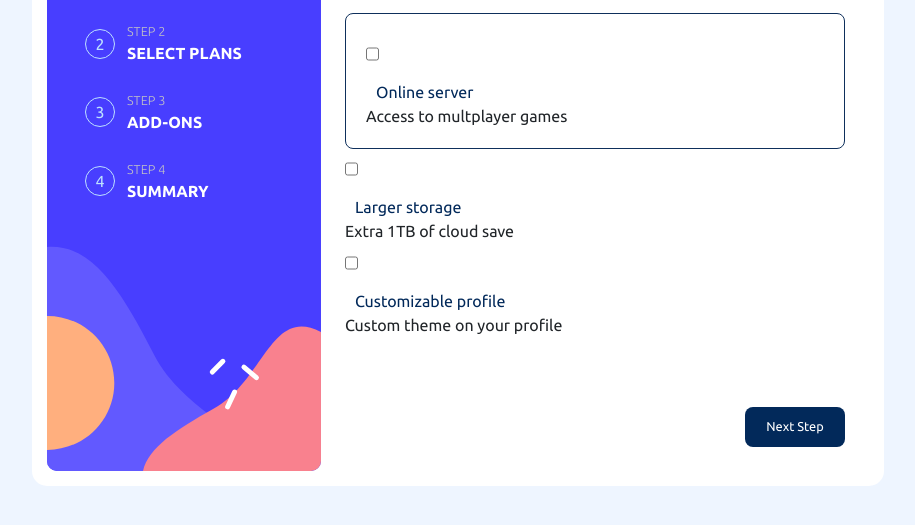
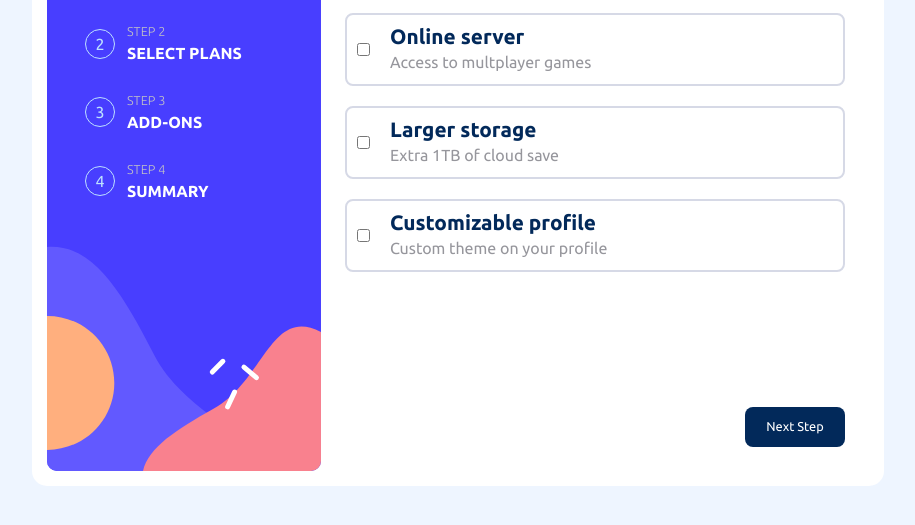
Before and after one commit to daviChechetto/Forms, a website: page index.html in a window 1280 px wide. Shown: the part 213-738 px from the top of the page, without its empty margins (182-1097 px from the left). Drawn offline with nearby package versions, Linux system fonts and the light colour scheme.

Commit message:
Feito o estilo de Botões de check box no aba Add

```diff
--- a/index.html
+++ b/index.html
@@ -82,16 +82,16 @@
 
             <div class="input mb-3">
               <label>Name</label>
-              <input type="text" placeholder="e.g. Stephen King"required>
+              <input type="text" placeholder="e.g. Stephen King" required>
             </div>
             <div class="input mb-3">
               <label>Email Address</label>
-              <input type="email" placeholder="e.g. stephenking@gmail.com"required>
+              <input type="email" placeholder="e.g. stephenking@gmail.com" required>
             </div>
             <div class="input mb-3">
               <label>Phone Number</label>
               <input type="tel" id="phone" name="phone" placeholder="e.g. +1 (23) 4 5678-9000"
-                pattern="\'+'\d{1,2} \(\d{1,2}\) \d{5} \d{4}" title="Não é um número telefonico"required>
+                pattern="\'+'\d{1,2} \(\d{1,2}\) \d{5} \d{4}" title="Não é um número telefonico" required>
             </div>
 
           </div>
@@ -162,27 +162,35 @@
               <p>Please provide your name, and phone number.</p>
             </div>
 
-            <div>
-              <div class="checkbox">
-                <input type="checkbox">
-                <div>
-                  <label for="">Online server</label>
-                  <div>Access to multplayer games</div>
-                </div>
+            <div class="containerAdd">
+              <div class="optionCheckbox">
+                <label for="server" class="checkbox">
+                  <input id="server" type="checkbox">
+                  <div>
+                    <h3>Online server</h3>
+                    <p>Access to multplayer games</p>
+                  </div>
+                </label>
               </div>
-              <div>
-                <input type="checkbox">
-                <div>
-                  <label for="">Larger storage</label>
-                  <div>Extra 1TB of cloud save</div>
-                </div>
+
+              <div class="optionCheckbox">
+                <label for="storage" class="checkbox">
+                  <input type="checkbox" id="storage">
+                  <div>
+                    <h3>Larger storage</h3>
+                    <p>Extra 1TB of cloud save</p>
+                  </div>
+                </label>
               </div>
-              <div>
-                <input type="checkbox">
-                <div>
-                  <label for="">Customizable profile</label>
-                  <div>Custom theme on your profile</div>
-                </div>
+
+              <div class="optionCheckbox">
+                <label for="custom" class="checkbox">
+                  <input type="checkbox" id="custom">
+                  <div>
+                    <h3>Customizable profile</h3>
+                    <p>Custom theme on your profile</p>
+                  </div>
+                </label>
               </div>
             </div>
 
--- a/script.js
+++ b/script.js
@@ -41,9 +41,8 @@ function ano(){
 
     const desconto = document.querySelectorAll('.desconto')
     desconto.forEach((element) =>{
-        element.style.visibility = "visible"
-        element.style.height = "20px"
-        element.style.opacity = "1"
+        element.classList.add('mostrar')
+        element.classList.remove('desmostrar')
     })
 
     const option = document.querySelectorAll(".option")
@@ -62,9 +61,8 @@ function mes(){
 
     const desconto = document.querySelectorAll('.desconto')
     desconto.forEach((element) =>{
-        element.style.visibility = "hidden"
-        element.style.height = "0px"
-        element.style.opacity = "0"
+        element.classList.remove('mostrar')
+        element.classList.add('desmostrar')
     })
 
     const option = document.querySelectorAll(".option")
--- a/style.css
+++ b/style.css
@@ -165,6 +165,7 @@ button.option:hover{
 
 .desconto{
     visibility: hidden;
+
     font-size: 0.9rem;
     color: hsl(243, 100%, 62%);
     height: 0;
@@ -231,7 +232,8 @@ button.option:hover{
 }
 
 .seletor input:checked + label::after{
-    left:60%
+    left:60%;
+
 }
 
 .seletor input{
@@ -247,11 +249,54 @@ button.option:hover{
 }
 
 .checkbox{
-    border: #0E2F5B solid 1px;
+    display: flex;
+    align-items: center;
+    border: hsl(229, 24%, 87%) solid 2px;
     border-radius: 8px;
-    padding: 20px;
+    padding-inline: 20px;
+    padding: 10px;
 }
 
+.optionCheckbox label{
+    background-color: #ffffff;
+}
+.optionCheckbox input:checked{
+    background-color: #0E2F5B;
+    border-color: hsl(243, 100%, 62%);
+}
+
+
+
+
+.containerAdd{
+    display: flex;
+    flex-direction: column;
+    gap: 20px;
+
+}
+
+.optionCheckbox :hover{
+    border-color: hsl(243, 100%, 62%);
+}
+
+.checkbox input{
+    height: 13px;
+    margin-inline-end: 20px;
+}
+
+.checkbox p{
+    margin: 0;
+}
+
+.checkbox label{
+    padding: 0;
+}
+
+.checkbox h3{
+    margin: 0;
+    font-size: 1.3rem;
+    font-weight: bold;
+}
 
 #next{
     background-color: hsl(213, 96%, 18%);
@@ -264,6 +309,40 @@ button.option:hover{
 .hide{
     display: none;
 }
+
+.mostrar{
+    visibility: visible;
+    opacity: 1;
+    height: 20px;
+    transition: all 300ms ;
+
+}
+
+.desmostrar{
+    visibility: hidden;
+    opacity: 0;
+    height: 0px;
+    transition: all 300ms;
+}
+
+
+/* Funções on css */
+
+/* para utilizar essa função como animação basta:
+    animation: mostrar 300ms; */
+
+/* @keyframes mostrar{
+    to{
+        visibility: hidden;
+        opacity: 0;
+        height: 0px;
+    }
+    from{
+        visibility: visible;
+        opacity: 1;
+        height: 20px;
+    }
+} */
 
 
 
```
